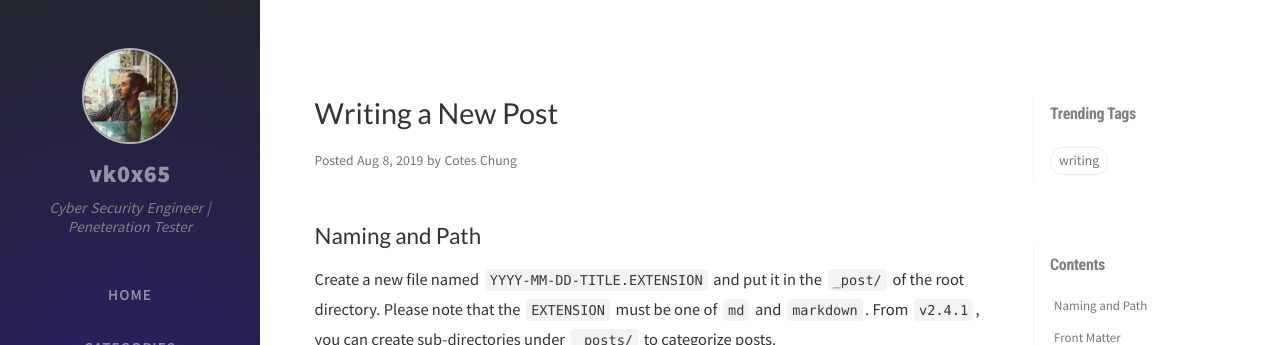
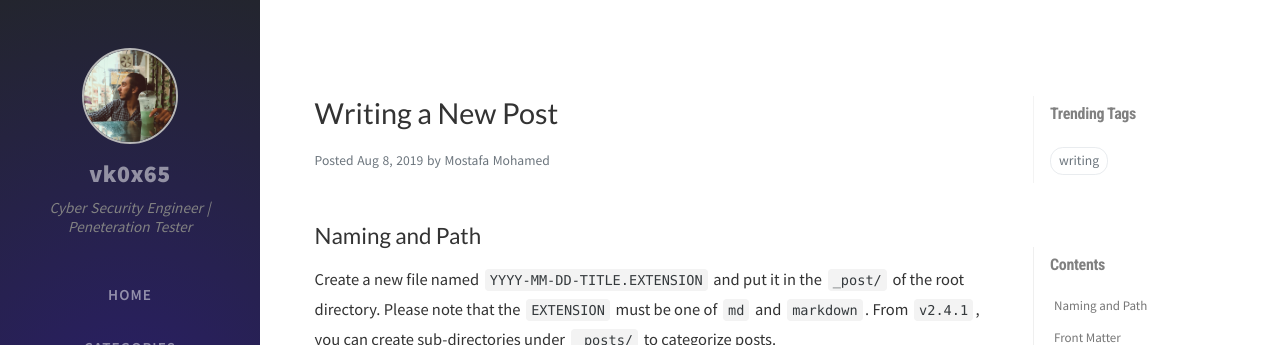
Before and after one commit to vk0x65/vk0x65.github.io, a Jekyll site: the page built from _posts/2020-11-10-how-i-write-a-new-post.md, in a window 1280 px wide and 900 px high. Shown: the top 345 px of the window. Built offline with Jekyll 4.4.1, drawn with Linux system fonts in a browser that asks for light colours; nearby versions of some CDN libraries; comment, search, counter and statistics services are not loaded.

Commit message:
Update 2020-11-10-how-i-write-a-new-post.md

```diff
--- a/_posts/2020-11-10-how-i-write-a-new-post.md
+++ b/_posts/2020-11-10-how-i-write-a-new-post.md
@@ -1,6 +1,6 @@
 ---
 title: Writing a New Post
-author: Cotes Chung
+author: Mostafa Mohamed
 date: 2019-08-08 14:10:00 +0800
 categories: [Blogging, Tutorial]
 tags: [writing]
```
